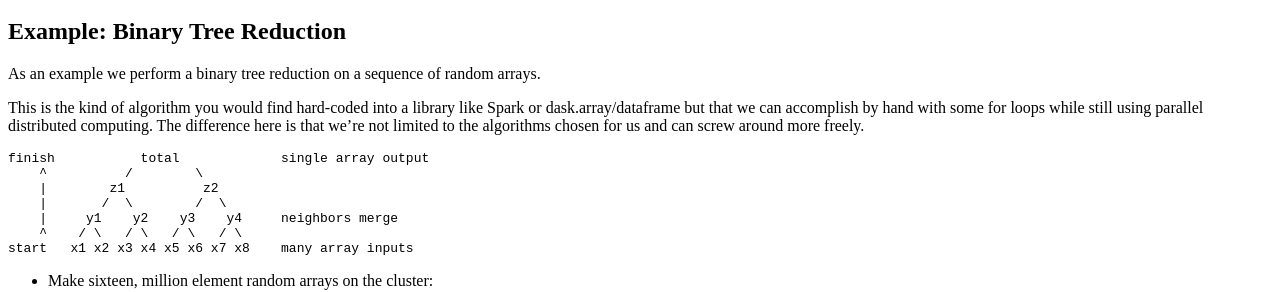
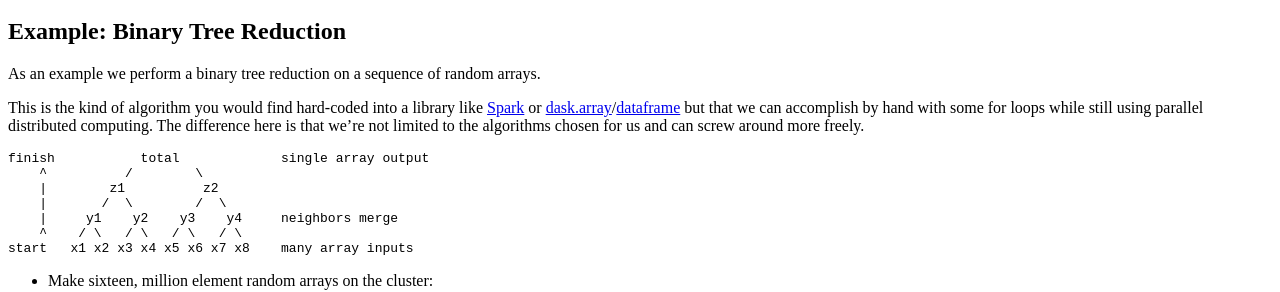
Before and after one commit to besyskymnbk/blog, a Jekyll site: the page built from _posts/work/2015-10-27-Distributed-ad-hoc.md, in a window 1280 px wide. Shown: the part 1312-1604 px from the top of the page. Built offline with Jekyll 4.4.1, drawn with Linux system fonts in a browser that asks for light colours; comment, search, counter and statistics services are not loaded; part of the change alters nothing that is shown.

```diff
--- a/_posts/work/2015-10-27-Distributed-ad-hoc.md
+++ b/_posts/work/2015-10-27-Distributed-ad-hoc.md
@@ -115,10 +115,11 @@ As an example we perform a binary tree reduction on a sequence of random
 arrays.
 
 This is the kind of algorithm you would find hard-coded into a library like
-Spark or dask.array/dataframe but that we can accomplish by hand with some for
-loops while still using parallel distributed computing.  The difference here is
-that we're not limited to the algorithms chosen for us and can screw around
-more freely.
+[Spark](http://spark.apache.org/) or
+[dask.array](http://dask.pydata.org/en/latest/array.html)/[dataframe](http://dask.pydata.org/en/latest/dataframe.html)
+but that we can accomplish by hand with some for loops while still using
+parallel distributed computing.  The difference here is that we're not limited
+to the algorithms chosen for us and can screw around more freely.
 
     finish           total             single array output
         ^          /        \
```
